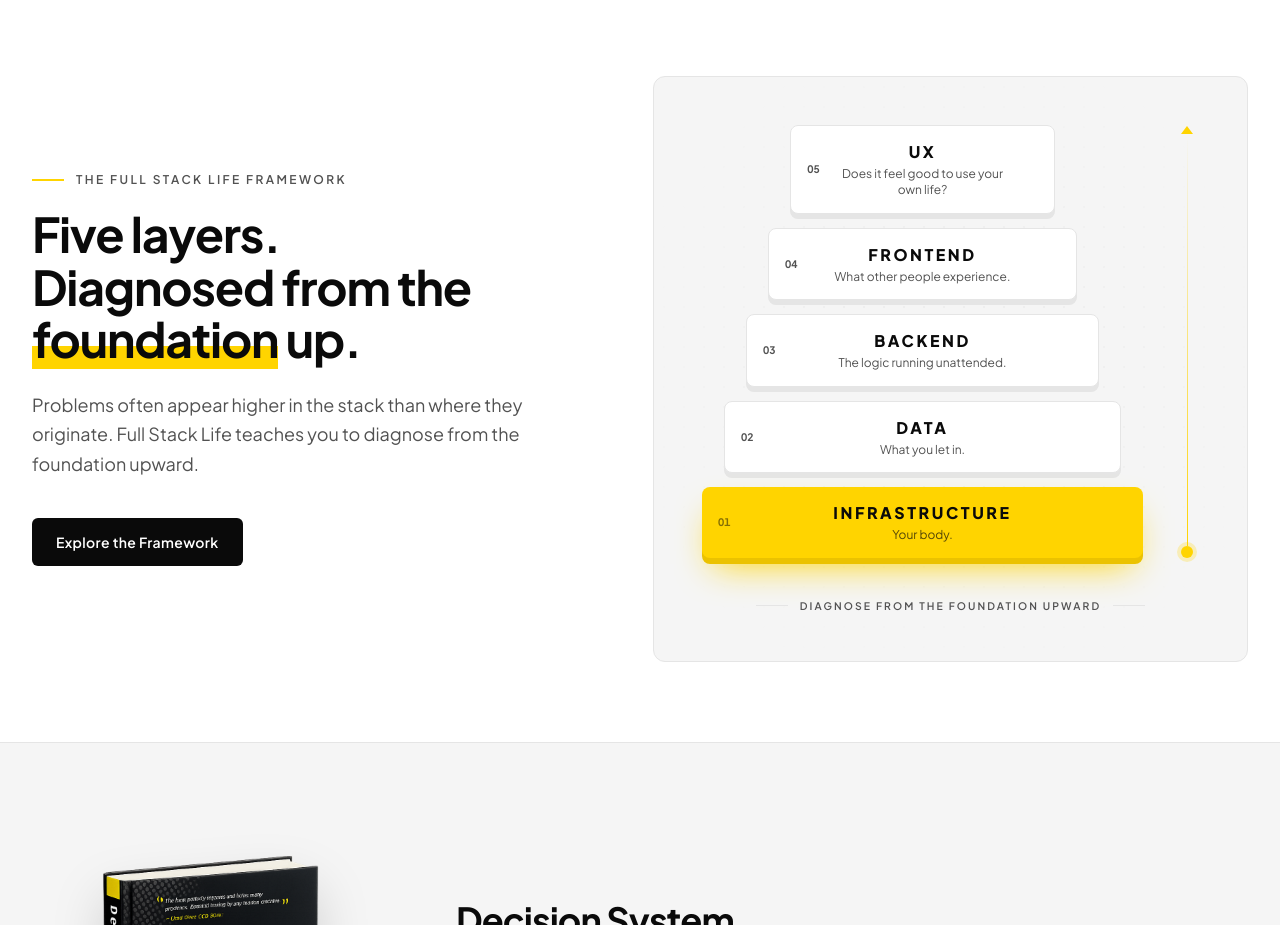
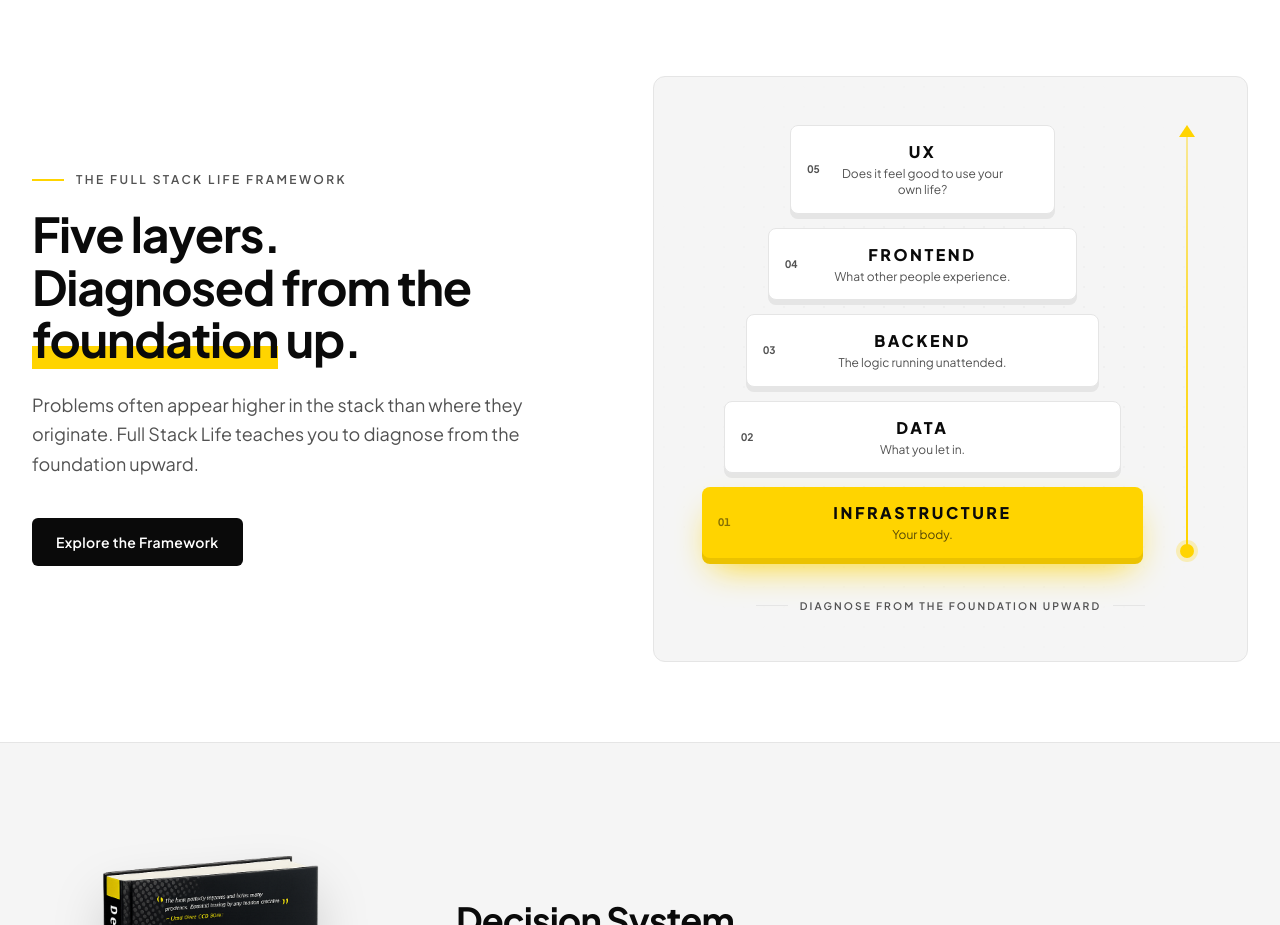
Before and after one commit to devizur/Devizur-Press, a Next.js app: page / in a window 1280 px wide. Shown: the part 1340-2265 px from the top of the page. Built offline with nearby package versions, Linux system fonts and the light colour scheme; no server answers.

Commit message:
Refactor Diagnose-upward rail component for improved styling and layout

```diff
--- a/app/page.tsx
+++ b/app/page.tsx
@@ -327,11 +327,11 @@
 
               {/* Diagnose-upward rail */}
               <div className="flex w-6 flex-col items-center" aria-hidden>
-                <svg viewBox="0 0 12 8" className="h-2.5 w-3 text-yellow" fill="currentColor">
-                  <path d="M6 0l6 8H0z" />
+                <svg viewBox="0 0 12 9" className="h-3 w-4 text-yellow" fill="currentColor">
+                  <path d="M6 0l6 9H0z" />
                 </svg>
-                <span className="w-px flex-1 bg-gradient-to-t from-yellow to-yellow/0" />
-                <span className="h-3 w-3 rounded-full bg-yellow ring-4 ring-yellow/25" />
+                <span className="-mt-px w-0.5 flex-1 bg-gradient-to-t from-yellow via-yellow/80 to-yellow/40" />
+                <span className="-mt-0.5 h-3.5 w-3.5 rounded-full bg-yellow ring-4 ring-yellow/25" />
               </div>
             </div>
 
```
